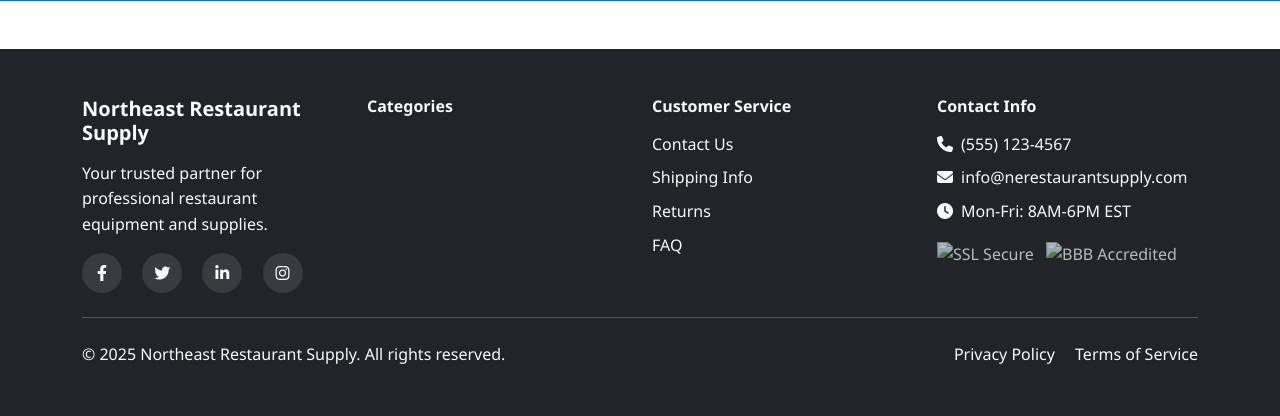
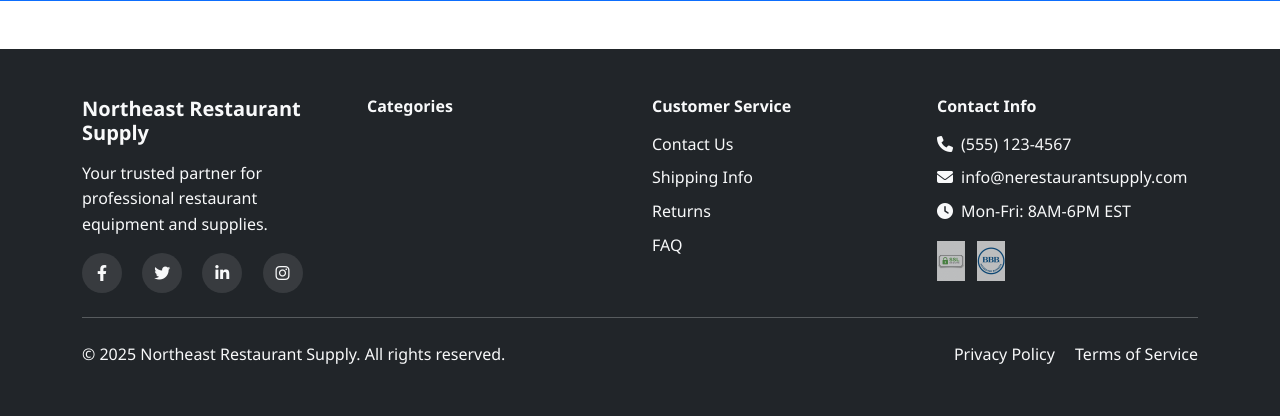
Before and after one commit to rpittman3/NortheastSupply, a Flask app: page / in a window 1280 px wide. Shown: the part 1175-1591 px from the top of the page. Run offline with Flask 3, Linux system fonts and the light colour scheme; data that the repository does not hold is empty; parts of the project's set-up code (start-up, migrations or seed data) failed here and were passed over; some libraries are stand-ins or nearby versions.

Commit message:
Add SSL and BBB accreditation trust badges to the website footer
Update templates/base.html to include static image files for SSL and BBB trust badges, replacing placeholder images.

Replit-Commit-Author: Agent
Replit-Commit-Session-Id: 361375d4-6ad6-4c72-b198-3a845793abc7
Replit-Commit-Checkpoint-Type: full_checkpoint
Replit-Commit-Screenshot-Url: https://storage.googleapis.com/screenshot-production-us-central1/37cc6dd8-6be7-4254-83a4-fad0e684ed1b/361375d4-6ad6-4c72-b198-3a845793abc7/WVfrFsJ

```diff
--- a/templates/base.html
+++ b/templates/base.html
@@ -169,8 +169,8 @@
                         <li class="mb-2"><i class="fas fa-clock me-2"></i>Mon-Fri: 8AM-6PM EST</li>
                     </ul>
                     <div class="trust-badges mt-3">
-                        <img src="https://via.placeholder.com/60x40/333/fff?text=SSL" alt="SSL Secure" class="me-2">
-                        <img src="https://via.placeholder.com/60x40/333/fff?text=BBB" alt="BBB Accredited" class="me-2">
+                        <img src="{{ url_for('static', filename='images/SSL_Secure_trust_badge_4aa3873c.png') }}" alt="SSL Secure" class="me-2">
+                        <img src="{{ url_for('static', filename='images/BBB_Accredited_Business_badge_67a78e53.png') }}" alt="BBB Accredited" class="me-2">
                     </div>
                 </div>
             </div>
```
Also changed, not shown: attached_assets/generated_images/BBB_Accredited_Business_badge_67a78e53.png (added), attached_assets/generated_images/SSL_Secure_trust_badge_4aa3873c.png (added), static/images/BBB_Accredited_Business_badge_67a78e53.png (added), static/images/SSL_Secure_trust_badge_4aa3873c.png (added).
